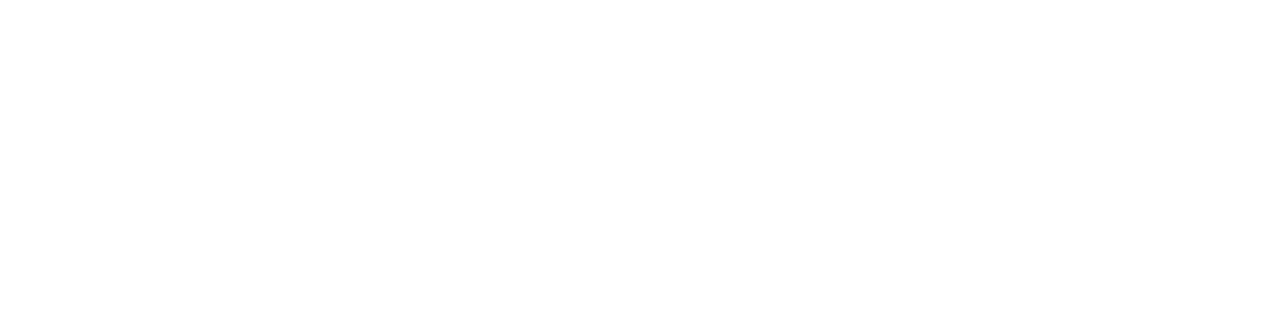
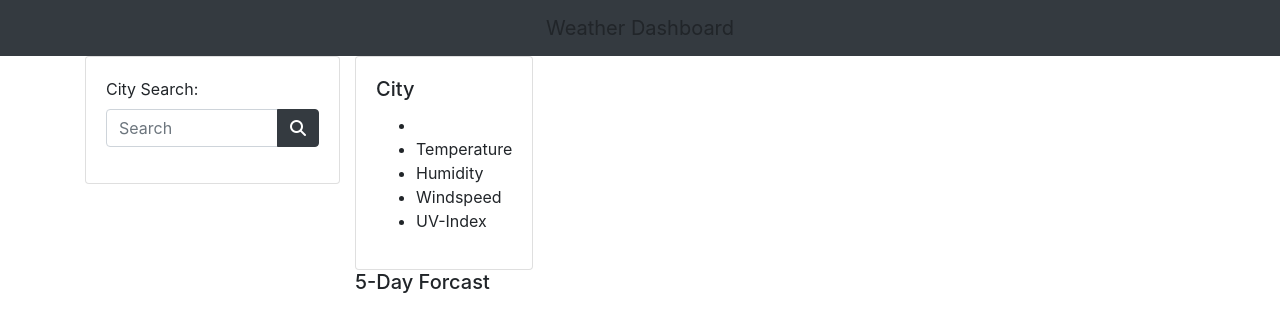
Before and after one commit to djony88/06_Weather_App, a plain HTML site: page index.html in a window 1280 px wide. Drawn offline with nearby package versions, Linux system fonts and the light colour scheme.

Commit message:
html file edit

```diff
--- a/index.html
+++ b/index.html
@@ -1,12 +1,84 @@
 <!DOCTYPE html>
 <html lang="en">
-<head>
-    <meta charset="UTF-8">
-    <meta http-equiv="X-UA-Compatible" content="IE=edge">
-    <meta name="viewport" content="width=device-width, initial-scale=1.0">
-    <title>Document</title>
-</head>
+    <head>
+        <meta charset="utf-8">
+        <meta name="viewport" content="width=device-width, initial-scale=1, shrink-to-fit=no">
+        <meta http-equiv="X-UA-Compatible' content='ie=edge">
+
+        <link rel="stylesheet" href="https://stackpath.bootstrapcdn.com/bootstrap/4.5.0/css/bootstrap.min.css" integrity="sha384-9aIt2nRpC12Uk9gS9baDl411NQApFmC26EwAOH8WgZl5MYYxFfc+NcPb1dKGj7Sk" crossorigin="anonymous">
+        <script src="https://kit.fontawesome.com/efd9680f52.js"></script>
+        <link rel="stylesheet" href="assets\css\style.css">
+
+        <title>Weather App</title>
+    </head>
+
 <body>
+
+    <script src="https://code.jquery.com/jquery-3.4.1.min.js" integrity="sha256-CSXorXvZcTkaix6Yvo6HppcZGetbYMGWSFlBw8HfCJo=" crossorigin="anonymous"></script>
+
+        <!-- Header -->
+    <nav class="navbar navbar-expand-lg navbar-dar bg-dark" id="header">
+        <span class="navbar-brand mx-auto">Weather Dashboard</span>
+    </nav>
+
+<div class="container">
+    <div class="row">
+
+      <div class="col-md-3">
+
+        <div class="card search-section">
+
+          <div class="card-body">
+            <label>City Search:</label>
+            <div class="input-group mb-3">
+
+              <!-- Input box with Search placeholder -->
+              <input id="cityInput" type="text" class="form-control" placeholder="Search">
+                <div class="input-group-append">
+
+                  <!-- Search button -->
+                  <button id="getInputedCityWeather" class="btn btn-dark">
+                    <i id="getWeatherIcon" class="fas fa-search" aria-hidden="true"></i>
+                  </button>
+                </div>
+              </div>
+            <div id="past-searches"></div>
+          </div>
+        </div>
+    </div>
+
+    <div class="col-md-9">
+        <div class="row">
+          <div class="card">
+            <div class="card-body">
+              <!-- City name loaded dynamically in javascript -->
+              <h5 class="card-title" id="cityName">City</h5>
+              <ul>
+                 <!-- Weather values loaded dynamically in javascript -->
+                <li><img id="currWeathIcn"></li>
+                <li class="card-text" id="currTemp">Temperature</li>
+                <li class="card-text" id="currHum">Humidity</li>
+                <li class="card-text" id="currWind">Windspeed</li>
+                <li class="card-text" id="currUVI">UV-Index</li>
+              </ul>
+            </div>
+        </div>
+    </div>
+      <!-- 5-day history cards -->
+    <div class="row">
+        <!-- 5-day forecast heder -->
+        <h5 class="card-title" id="fiveDayHeader">5-Day Forcast</h5>
+    </div>
+
+      <div class="row" id="forecast">
+
+      </div>
+    </div>
+</div>
+
+  <script src="https://cdnjs.cloudflare.com/ajax/libs/jquery/3.2.1/jquery.min.js"></script>
+  <script src="https://cdnjs.cloudflare.com/ajax/libs/moment.js/2.24.0/moment.js" integrity="sha256-H9jAz//QLkDOy/nzE9G4aYijQtkLt9FvGmdUTwBk6gs=" crossorigin="anonymous"></script>
+  <script src="assets\js\scrypt.js"></script>
 
 </body>
 </html>
```
